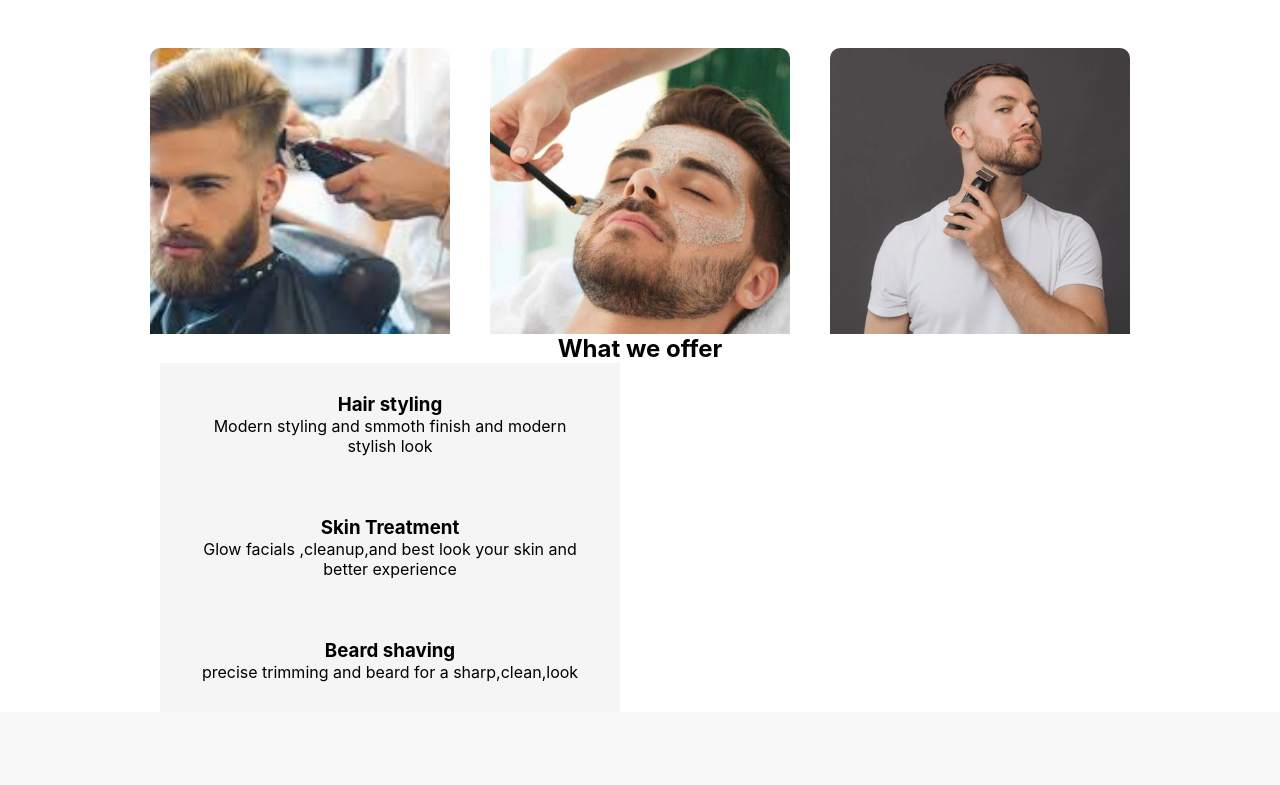
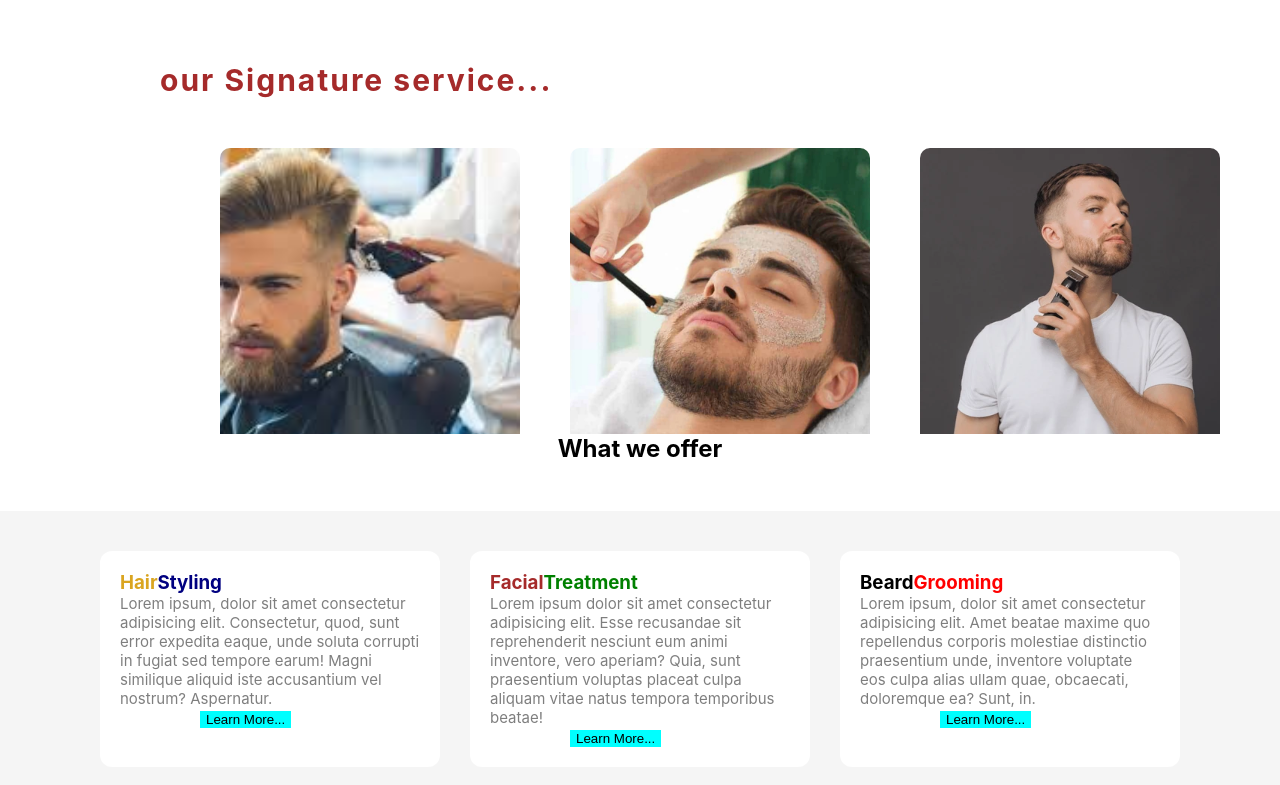
Before and after one commit to Afrozalam123/project-salon, a React (Create React App) app: page /home in a window 1280 px wide. Shown: the part 933-1718 px from the top of the page. Built offline with nearby package versions, Linux system fonts and the light colour scheme.

Commit message:
updated code and add new Components and updating Existing files

```diff
--- a/src/Global.css/Home.css
+++ b/src/Global.css/Home.css
@@ -54,11 +54,13 @@
 
 
 .services-img{
+  position: relative;
   display: flex;
   justify-content: center;
-  gap: 40px;
+  gap: 50px;
   padding: 50px 30px;
-  background-color: #f8f8f8;
+  left:5rem;
+
 
 }
 .services-img img{
@@ -99,26 +101,68 @@
   color: blue;
 }
 
-.card-container {
+/* .card-container {
   display: flex;
   justify-content: center;
   gap: 50px;
   flex-wrap: wrap;
   cursor: pointer;
+} */
+
+.card-section{
+  position: relative;
+  top: -37rem;
+  display: flex;
+  justify-content: center;
+  flex-wrap: wrap;
+  gap: 30px;
+  padding: 40px 20px;
+  background-color: whitesmoke;
 }
-.card {
+.card{
   position: relative;
-  background-color: whitesmoke;
-  padding: 30px;
-  left: 10rem;
-
+  width: 300px;
+  background-color: white;
+  padding: 20px;
+  border-radius: 12px;
+  transition: transform 0.3s ease-in-out;
   cursor: pointer;
-  width: 400px;
- transition: color 0.3s ease-in-out 0s;
-
+}
+.card:hover{
+  transform: translate(-5px);
+  box-shadow: 0,6px,16px rgba(0,0,0,0.15);
 
 }
-.card:hover h3{
+.card p{
+  position: relative;
+  opacity: 0.5;
+  font-size: 15px;
+}
+.red-clr{
+  color: red;
+}
+.brown-clr{
+  color: brown;
+}
+.green-clr{
+  color: green;
+}
+/* card1 */
+.color1{
+  color:goldenrod;
+}
+.color2{
   color: navy;
-  border-bottom: 2px solid brown;
 }
+#first-btn{
+  background-color: aqua;
+  border: none;
+  position: relative;
+  left: 5rem;
+}
+.modern-logo{
+  position: relative;
+  height: 6rem;
+   top: -35rem;
+   left: 2rem;
+}
--- a/src/pages/Home.js
+++ b/src/pages/Home.js
@@ -5,6 +5,7 @@ import image from "../assests/image3.jpg"
 import image4 from "../assests/image4.jpg"
 import hair  from "../assests/hair.jpg"
 import beard from "../assests/beard.jpg"
+import logoImg from "../assests/new-logo.png"
 // import { useNavigate } from 'react-router-dom';
 
 
@@ -14,6 +15,9 @@ function Home() {
   return (
     <div className='image-bg'>
     <img src={Photo} alt='' className='back-img'/>
+    <div>
+    <img src={logoImg} alt="salon logo" className='modern-logo'/>
+    </div>
     <div>
      <h1 id='heading1'>Welcome to Modern & stylish saloon</h1>
      <p id='para'    >Get your best look for Modern & Stylish saloon <br/>and enjoy personalized beauty care by experts <br/> and glow up with lastest trend and Modern in Hair,skin and grooming </p>
@@ -39,22 +43,41 @@ function Home() {
 
        <section className='home-cards'>
         <h2>What we offer</h2>
-        <div className='card'>
-          <h3>Hair styling</h3>
-          <p>Modern styling and smmoth finish and modern stylish look</p>
-        </div>
-        <div className='card'>
-          <h3>Skin Treatment</h3>
-          <p>Glow facials ,cleanup,and best look your skin and better experience</p>
 
-        </div>
-        <div className='card'>
-          <h3>Beard shaving</h3>
-          <p>precise trimming and beard for a sharp,clean,look </p>
-        </div>
         </section>
 
-        </div>
+
+         <div className='card-section'>
+          <div className='card'>
+            <h3>
+              <span className='color1'>Hair</span>
+              <span className='color2'>Styling</span>
+            </h3>
+            <p>Lorem ipsum, dolor sit amet consectetur adipisicing elit. Consectetur, quod, sunt error expedita eaque, unde soluta corrupti in fugiat sed tempore earum! Magni similique aliquid iste accusantium vel nostrum? Aspernatur.</p>
+            <button id='first-btn'>Learn More...</button>
+          </div>
+          <div className='card'>
+            <h3>
+              <span className='brown-clr'>Facial</span>
+              <span className='green-clr'>Treatment</span>
+            </h3>
+            <p>Lorem ipsum dolor sit amet consectetur adipisicing elit. Esse recusandae sit reprehenderit nesciunt eum animi inventore, vero aperiam? Quia, sunt praesentium voluptas placeat culpa aliquam vitae natus tempora temporibus beatae!</p>
+
+            <button id='first-btn'>Learn More...</button>
+          </div>
+          <div className='card'>
+            <h3>
+              <span>Beard</span>
+              <span className='red-clr'>Grooming</span>
+
+            </h3>
+            <p>Lorem ipsum, dolor sit amet consectetur adipisicing elit. Amet beatae maxime quo repellendus corporis molestiae distinctio praesentium unde, inventore voluptate eos culpa alias ullam quae, obcaecati, doloremque ea? Sunt, in.</p>
+            <button id='first-btn'>Learn More...</button>
+          </div>
+         </div>
+          </div>
+
+
 
 
 
```
Also changed, not shown: src/assests/new-logo.png (added).
